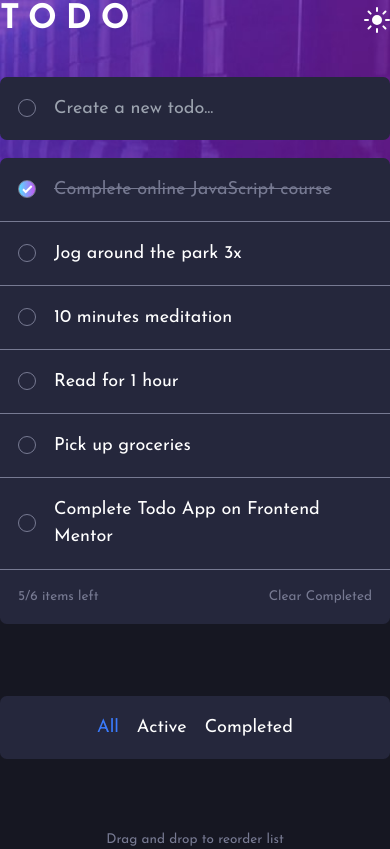
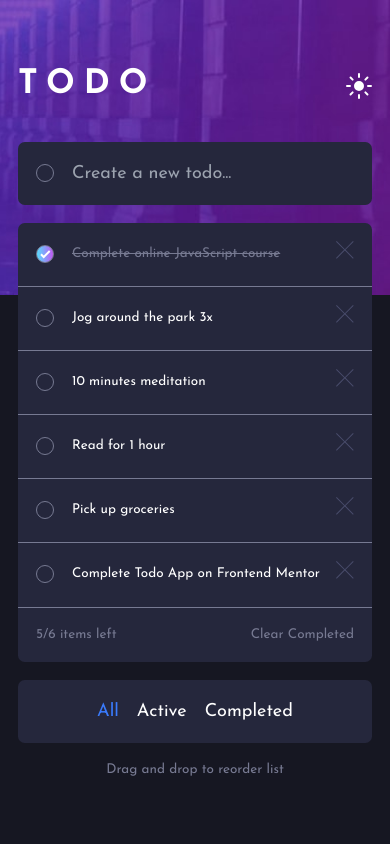
Before and after one commit to dominikrubroeder/todo-app-website, a Next.js app: page / in a window 390 px wide. Built offline with nearby package versions, Linux system fonts and the light colour scheme.

Commit message:
Refine mobile UI

```diff
--- a/components/todo/TodoItem.tsx
+++ b/components/todo/TodoItem.tsx
@@ -27,9 +27,9 @@ const TodoItem: React.FC<TodoItemProps> = (props) => {
         onClick={() => {}}
       />
 
-      <div className="group flex items-center justify-between w-full">
+      <div className="group flex items-center gap-2 justify-between w-full">
         <h2
-          className={`${
+          className={`text-xs sm:text-md ${
             todo.completed ? 'line-through text-app-tdark-gray-blue-600' : ''
           }`}
         >
@@ -37,7 +37,7 @@ const TodoItem: React.FC<TodoItemProps> = (props) => {
         </h2>
 
         <button
-          className="invisible opacity-0 cursor-pointer transition-all group-hover:opacity-100 group-hover:visible"
+          className="cursor-pointer transition-all sm:invisible sm:opacity-0 sm:group-hover:opacity-100 sm:group-hover:visible"
           onClick={() => todoCtx?.deleteTodo(todo.id)}
         >
           <Image
--- a/components/todo/TodoList.tsx
+++ b/components/todo/TodoList.tsx
@@ -1,4 +1,4 @@
-import React, { useContext } from 'react';
+import React, { Fragment, useContext } from 'react';
 import { TodoContext } from '../../store/TodoContext';
 import TodoItem from './TodoItem';
 
@@ -6,6 +6,8 @@ const TodoList: React.FC = () => {
   const todoCtx = useContext(TodoContext);
 
   return (
+    <Fragment>
+      {todoCtx?.count !== 0 && (
         <ul className="grid">
           {todoCtx?.todos.map((todo, index) => {
             if (todo.isVisible) {
@@ -20,6 +22,12 @@ const TodoList: React.FC = () => {
             }
           })}
         </ul>
+      )}
+
+      {todoCtx?.count === 0 && (
+        <p className="p-4 text-center">Currently no todos are added.</p>
+      )}
+    </Fragment>
   );
 };
 
--- a/pages/index.tsx
+++ b/pages/index.tsx
@@ -18,7 +18,7 @@ const Home: NextPage = () => {
         <link rel="icon" href="/images/favicon-32x32.png" type="image/png" />
       </Head>
 
-      <main className="flex items-center justify-center flex-col gap-16 min-h-screen bg-app-tdark-blue-800">
+      <main className="flex items-center justify-center flex-col gap-4 min-h-screen px-4 py-12 sm:gap-16 sm:px-0 sm:py-0 bg-app-tdark-blue-800">
         <div className="absolute top-0 left-0 right-0 bg-app-bg-desktop-dark bg-no-repeat bg-center bg-cover h-[35vh]"></div>
 
         <div className="grid gap-8 relative max-w-screen-sm w-full z-10">
@@ -52,9 +52,11 @@ const Home: NextPage = () => {
                   {todoCtx?.incompletedCount}/{todoCtx?.count} items left
                 </span>
 
+                {todoCtx!.count > 0 && (
                   <div className="hidden sm:inline-block">
                     <TodoListFilter />
                   </div>
+                )}
 
                 <button
                   className="hover:text-app-tdark-gray-blue-300"
@@ -67,13 +69,17 @@ const Home: NextPage = () => {
           </div>
         </div>
 
+        {todoCtx!.count > 0 && (
           <footer className="flex items-center justify-center bg-app-tdark-blue-desaturated-800 rounded-md p-4 w-full sm:hidden">
             <TodoListFilter />
           </footer>
+        )}
 
+        {todoCtx!.count > 0 && (
           <p className="text-app-tdark-gray-blue-600 text-xs">
             Drag and drop to reorder list
           </p>
+        )}
       </main>
     </div>
   );
```
Lines whose indentation alone changed are shown as unchanged.
